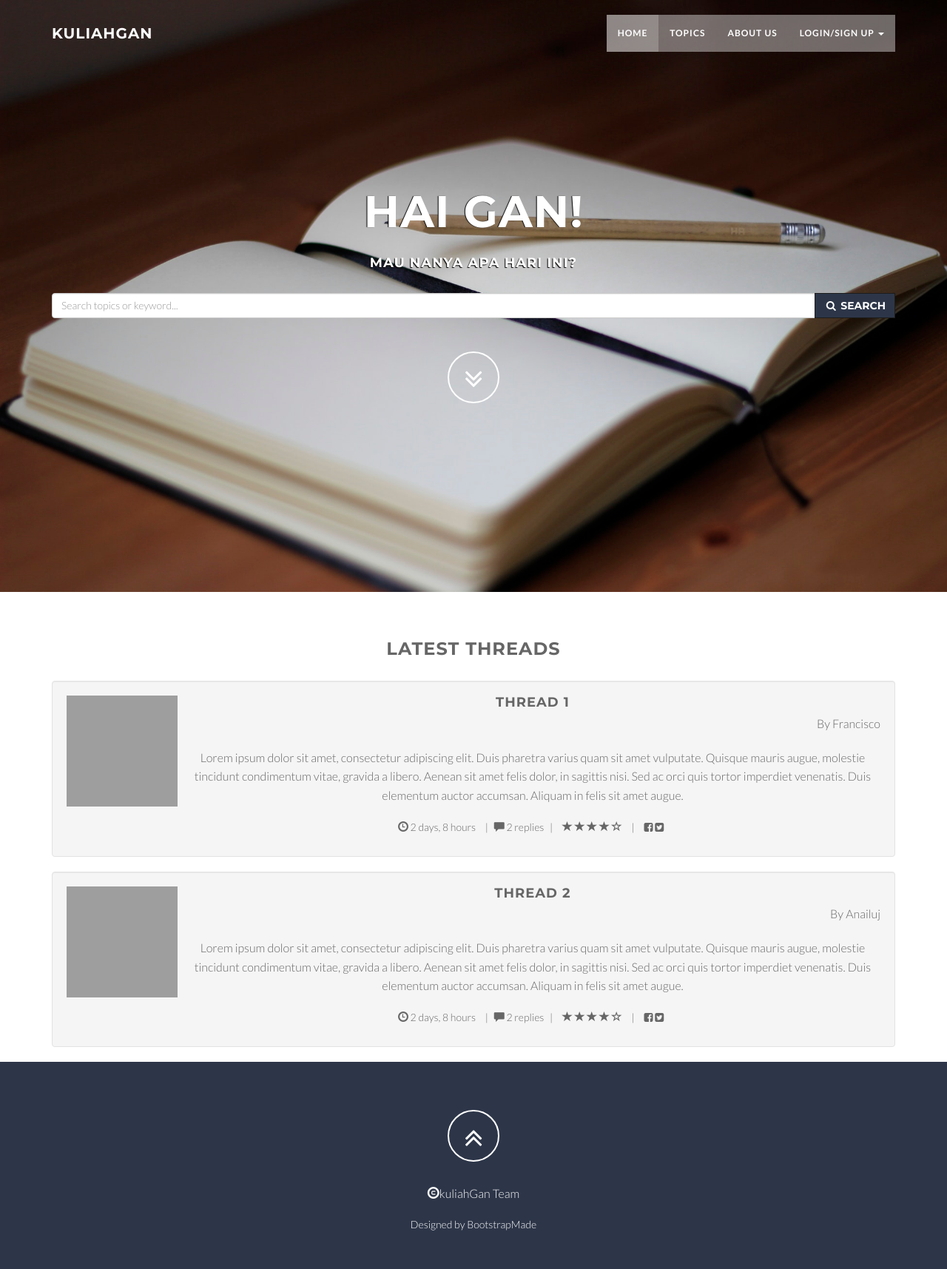
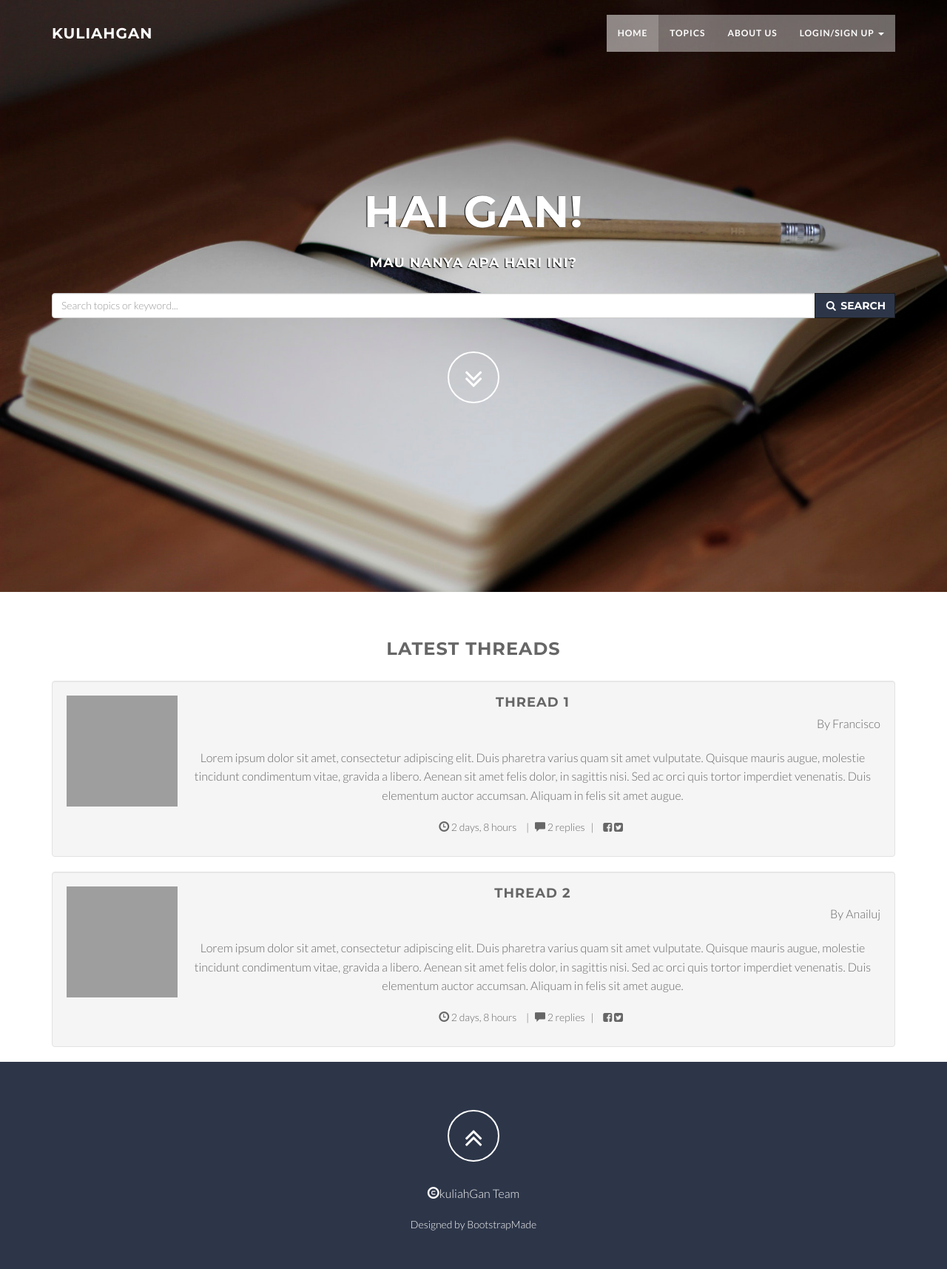
Before and after one commit to ZeroAV/tugasakhir, a PHP site: page / in a window 1280 px wide. Shown: the whole page at 74% size. Run offline with PHP 8.4, Linux system fonts and the light colour scheme; some libraries are stand-ins or nearby versions; grey boxes are pictures that could not be loaded.

Commit message:
Removed rating stars from thread list

```diff
--- a/about_us.php
+++ b/about_us.php
@@ -67,7 +67,6 @@
             </a>
         </div>
     </section>
-    <!-- /Section: intro -->
 
     <section id="about" class="home-section text-center">
         <div class="heading-about">
--- a/about_us_loggedin.php
+++ b/about_us_loggedin.php
@@ -68,7 +68,6 @@
             </a>
         </div>
     </section>
-    <!-- /Section: intro -->
 
     <section id="about" class="home-section text-center">
         <div class="heading-about">
--- a/index.php
+++ b/index.php
@@ -101,14 +101,6 @@
                             <span><i class="glyphicon glyphicon-comment"></i> 2 replies</span>
                             <li>|</li>
                             <li>
-                                <span class="glyphicon glyphicon-star"></span>
-                                <span class="glyphicon glyphicon-star"></span>
-                                <span class="glyphicon glyphicon-star"></span>
-                                <span class="glyphicon glyphicon-star"></span>
-                                <span class="glyphicon glyphicon-star-empty"></span>
-                            </li>
-                            <li>|</li>
-                            <li>
                                 <!-- Use Font Awesome http://fortawesome.github.io/Font-Awesome/ -->
                                 <span><i class="fa fa-facebook-square"></i></span>
                                 <span><i class="fa fa-twitter-square"></i></span>
@@ -133,14 +125,6 @@
                             <li><span><i class="glyphicon glyphicon-time"></i> 2 days, 8 hours </span></li>
                             <li>|</li>
                             <span><i class="glyphicon glyphicon-comment"></i> 2 replies</span>
-                            <li>|</li>
-                            <li>
-                                <span class="glyphicon glyphicon-star"></span>
-                                <span class="glyphicon glyphicon-star"></span>
-                                <span class="glyphicon glyphicon-star"></span>
-                                <span class="glyphicon glyphicon-star"></span>
-                                <span class="glyphicon glyphicon-star-empty"></span>
-                            </li>
                             <li>|</li>
                             <li>
                                 <!-- Use Font Awesome http://fortawesome.github.io/Font-Awesome/ -->
```
Also changed, not shown: index_loggedin.php (+0 -16 lines).
